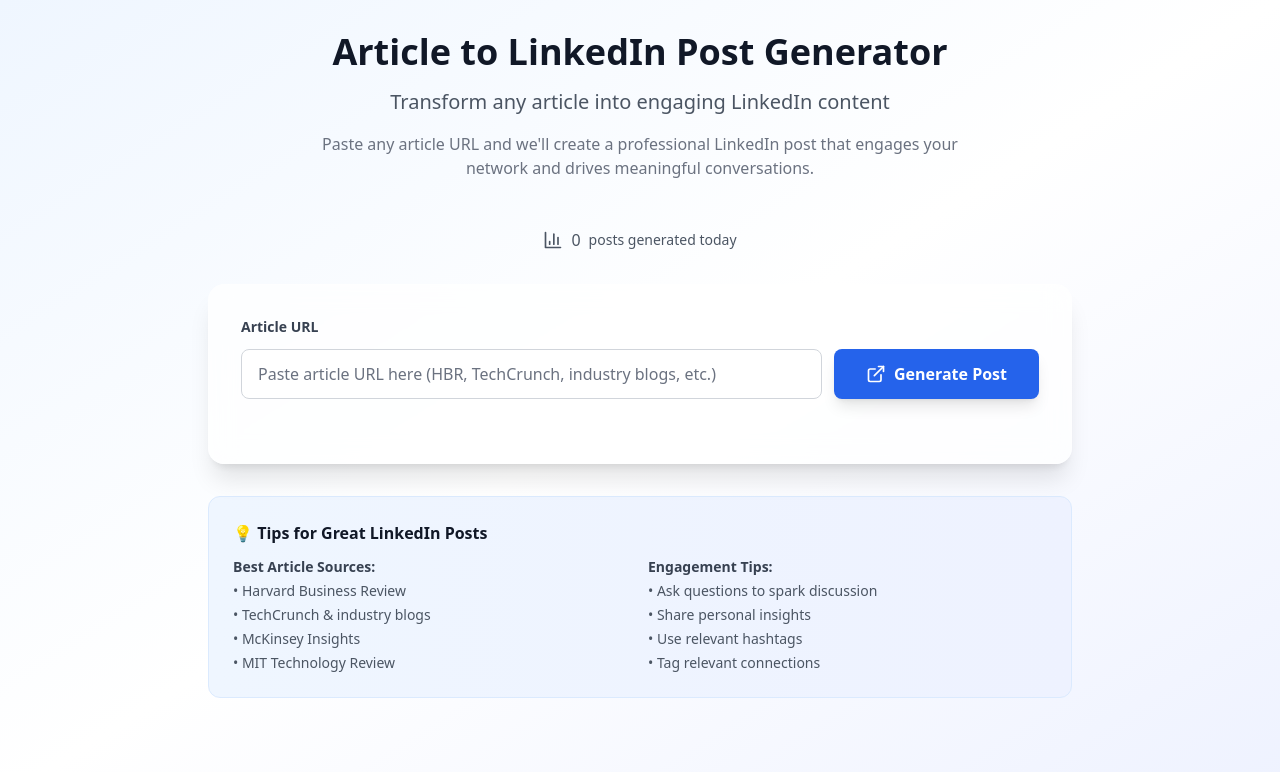
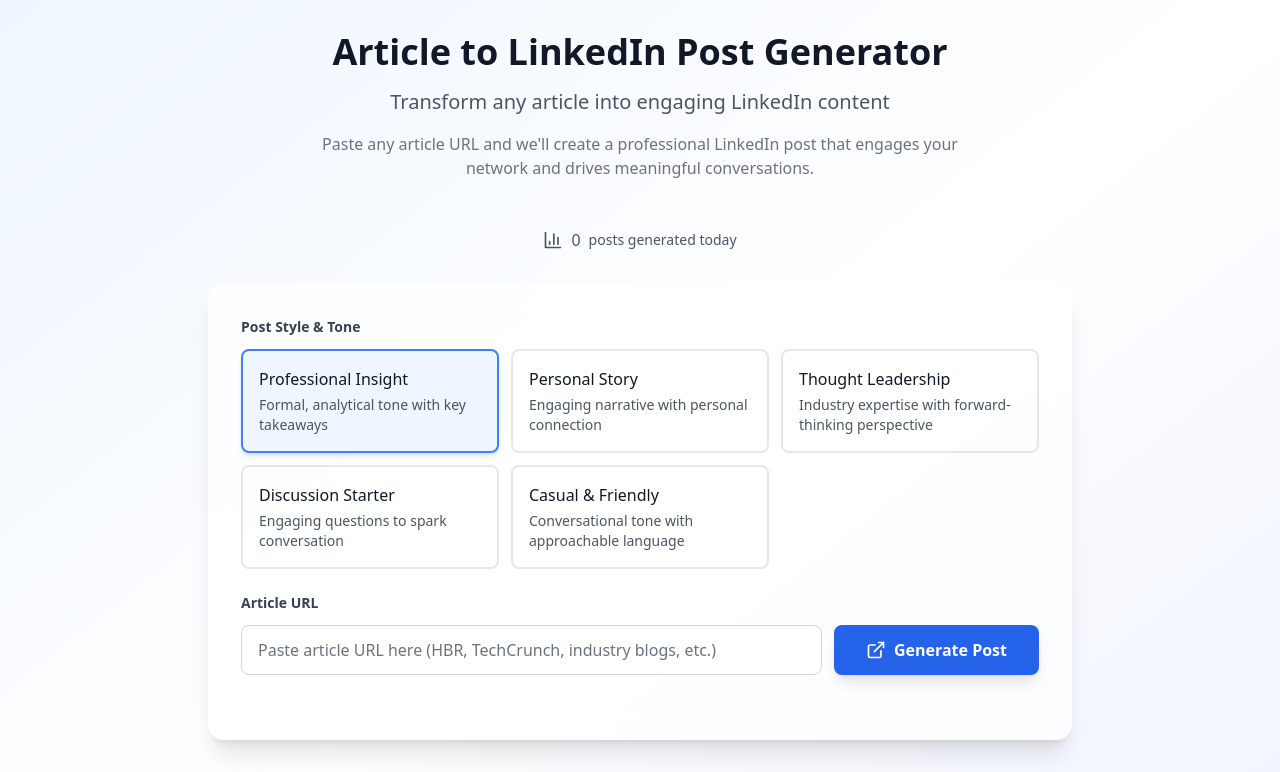
Before and after one commit to letizia-sorrentino/linkedin-post-generator, a React (Vite) app: page / in a window 1280 px wide. Shown: the top 772 px of the page. Built offline with nearby package versions, Linux system fonts and the light colour scheme.

Commit message:
Add Post Templates and Tone Selector

```diff
--- a/src/App.tsx
+++ b/src/App.tsx
@@ -11,8 +11,48 @@ interface RecentUrl {
   timestamp: Date;
 }
 
+interface PostTemplate {
+  id: string;
+  name: string;
+  description: string;
+  prompt: string;
+}
+
+const POST_TEMPLATES: PostTemplate[] = [
+  {
+    id: 'professional',
+    name: 'Professional Insight',
+    description: 'Formal, analytical tone with key takeaways',
+    prompt: 'Create a professional LinkedIn post that provides analytical insights and key takeaways from this article. Use a formal, business-appropriate tone.'
+  },
+  {
+    id: 'storytelling',
+    name: 'Personal Story',
+    description: 'Engaging narrative with personal connection',
+    prompt: 'Create a LinkedIn post that tells a compelling story based on this article. Make it personal and relatable, connecting the content to real-world experiences.'
+  },
+  {
+    id: 'thought-leadership',
+    name: 'Thought Leadership',
+    description: 'Industry expertise with forward-thinking perspective',
+    prompt: 'Create a thought leadership LinkedIn post that demonstrates industry expertise and provides a forward-thinking perspective on this article. Include strategic insights.'
+  },
+  {
+    id: 'discussion',
+    name: 'Discussion Starter',
+    description: 'Engaging questions to spark conversation',
+    prompt: 'Create a LinkedIn post that sparks discussion and engagement. Include thought-provoking questions and encourage comments from your network about this article.'
+  },
+  {
+    id: 'casual',
+    name: 'Casual & Friendly',
+    description: 'Conversational tone with approachable language',
+    prompt: 'Create a casual, friendly LinkedIn post about this article. Use conversational language and an approachable tone that feels authentic and relatable.'
+  }
+];
 function App() {
   const [url, setUrl] = useState('');
+  const [selectedTemplate, setSelectedTemplate] = useState<PostTemplate>(POST_TEMPLATES[0]);
   const [generatedPost, setGeneratedPost] = useState<GeneratedPost | null>(null);
   const [isLoading, setIsLoading] = useState(false);
   const [error, setError] = useState('');
@@ -62,8 +102,10 @@ function App() {
     setError('');
 
     try {
+      const templatePrompt = `${selectedTemplate.prompt}\n\nArticle URL: ${url}`;
+
       const payload = {
-        "input_value": url,
+        "input_value": templatePrompt,
         "output_type": "chat",
         "input_type": "chat",
         "session_id": "user_1"
@@ -149,8 +191,10 @@ function App() {
     setError('');
 
     try {
+      const templatePrompt = `${selectedTemplate.prompt} (generate a different variation)\n\nArticle URL: ${url}`;
+
       const payload = {
-        "input_value": url + " (generate a different variation)",
+        "input_value": templatePrompt,
         "output_type": "chat",
         "input_type": "chat",
         "session_id": "user_1"
@@ -271,6 +315,29 @@ function App() {
         <div className="bg-white/70 backdrop-blur-md rounded-2xl shadow-xl border border-white/20 p-8 mb-8">
           {/* URL Input Section */}
           <div className="mb-8">
+            {/* Template Selector */}
+            <div className="mb-6">
+              <label htmlFor="template" className="block text-sm font-semibold text-gray-700 mb-3">
+                Post Style & Tone
+              </label>
+              <div className="grid grid-cols-1 md:grid-cols-2 lg:grid-cols-3 gap-3">
+                {POST_TEMPLATES.map((template) => (
+                  <button
+                    key={template.id}
+                    onClick={() => setSelectedTemplate(template)}
+                    className={`p-4 text-left border-2 rounded-lg transition-all duration-200 ${
+                      selectedTemplate.id === template.id
+                        ? 'border-blue-500 bg-blue-50 shadow-md'
+                        : 'border-gray-200 hover:border-gray-300 hover:bg-gray-50'
+                    }`}
+                  >
+                    <div className="font-medium text-gray-900 mb-1">{template.name}</div>
+                    <div className="text-sm text-gray-600">{template.description}</div>
+                  </button>
+                ))}
+              </div>
+            </div>
+
             <label htmlFor="url" className="block text-sm font-semibold text-gray-700 mb-3">
               Article URL
             </label>
@@ -319,7 +386,10 @@ function App() {
           {generatedPost && (
             <div className="border-t border-gray-200 pt-8">
               <div className="flex items-center justify-between mb-4">
-                <h3 className="text-lg font-semibold text-gray-900">Generated LinkedIn Post</h3>
+                <div>
+                  <h3 className="text-lg font-semibold text-gray-900">Generated LinkedIn Post</h3>
+                  <p className="text-sm text-gray-500 mt-1">Style: {selectedTemplate.name}</p>
+                </div>
                 <div className="flex items-center gap-4">
                   <span className="text-sm text-gray-500">
                     {generatedPost.content.length}/{MAX_CHARS} characters
```
